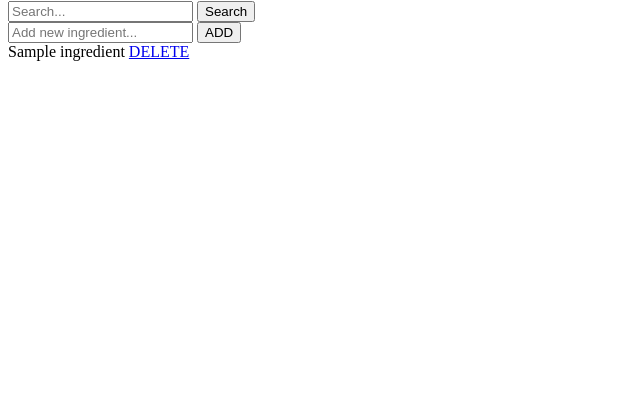
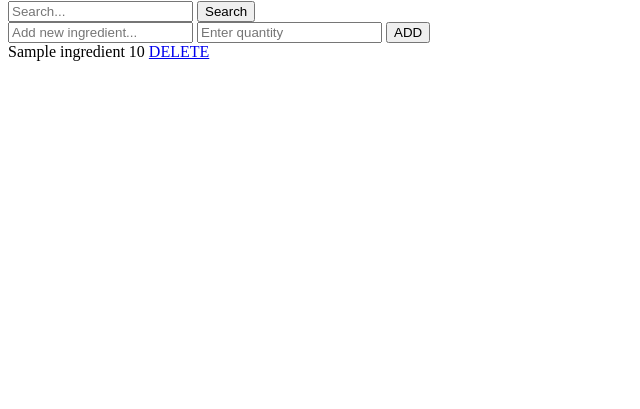
Before and after one commit to notdredre/RecipeTracker, a Python web app: template App/templates/ingredients.html in a window 1280 px wide. Shown: the part 391-800 px from the top of the page, without its empty margins (0-640 px from the left). Run offline with Jinja, Linux system fonts and the light colour scheme; the template is opened without the code that fills it: most values are stand-ins (such as "Sample title", 1, 10 or a date in 2020).

Commit message:
Link ingredient template to routes

```diff
--- a/App/templates/ingredients.html
+++ b/App/templates/ingredients.html
@@ -1,11 +1,13 @@
 <!DOCTYPE html>
 <html lang="en">
+
 <head>
     <meta charset="UTF-8">
     <meta name="viewport" content="width=device-width, initial-scale=1.0">
     <title>My Ingredients</title>
     <link rel="stylesheet" href="{{ url_for('static', filename='style.css') }}">
 </head>
+
 <body>
     <!-- Header with Logo -->
     <header>
@@ -19,8 +21,9 @@
                 <input type="text" name="search" placeholder="Search..." class="search-input">
                 <button type="submit" class="search-button">Search</button>
             </form>
-            <form action="/add" method="POST" class="add-form">
-                <input type="text" name="ingredient" placeholder="Add new ingredient..." class="add-input">
+            <form action="{{ url_for('ingredient.add_ingredient') }}" method="POST" class="add-form">
+                <input type="text" name="name" placeholder="Add new ingredient..." class="add-input">
+                <input type="number" name="quantity" placeholder="Enter quantity" class="add-input">
                 <button type="submit" class="add-button">ADD</button>
             </form>
         </div>
@@ -29,13 +32,15 @@
     <!-- Ingredients List -->
     <main>
         <div class="ingredients-list">
-            {% for ingredient in ingredients %}
-                <div class="ingredient-item">
-                    <span>{{ ingredient }}</span>
-                    <a href="{{ url_for('delete_ingredient', ingredient=ingredient) }}" class="delete-button">DELETE</a>
-                </div>
+            {% for ingredient, inventory in ingredients %}
+            <div class="ingredient-item">
+                <span>{{ ingredient.name }}</span>
+                <span>{{ inventory.quantity }}</span>
+                <a href="{{ url_for('ingredient.delete_ingredient', ingredient_id=ingredient.id) }}" class="delete-button">DELETE</a>
+            </div>
             {% endfor %}
         </div>
     </main>
 </body>
+
 </html>
```
